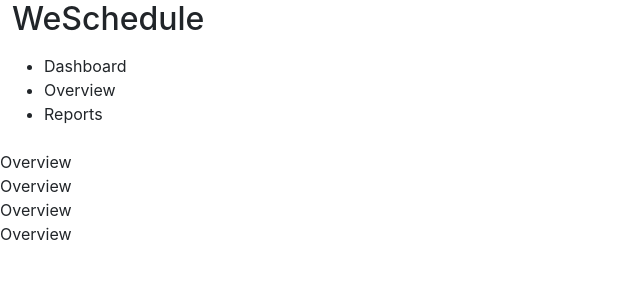
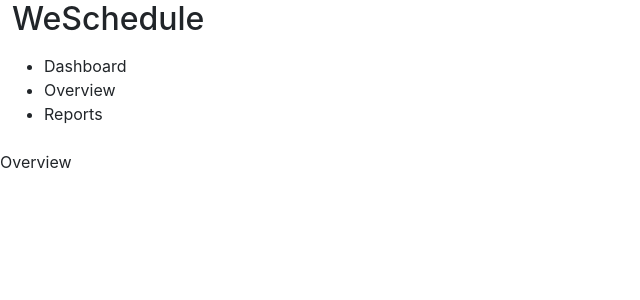
Before and after one commit to sonAndrew/WeSchedule, a React (Create React App) app: page /overview in a window 1280 px wide. Shown: the top 300 px of the page, without its empty margins (0-640 px from the left). Built offline with nearby package versions, Linux system fonts and the light colour scheme.

Commit message:
Created: created Sections folder.

```diff
--- a/src/Pages/WeSchedule/Overview/Overview.js
+++ b/src/Pages/WeSchedule/Overview/Overview.js
@@ -2,10 +2,6 @@ import React from 'react';
 
 export const Overview = () => {
     return (
-        <div>Overview
-             <div>Overview</div>
-             <div>Overview</div>
-             <div>Overview</div>
-        </div>
+        <div>Overview</div>
     )
 }
```
